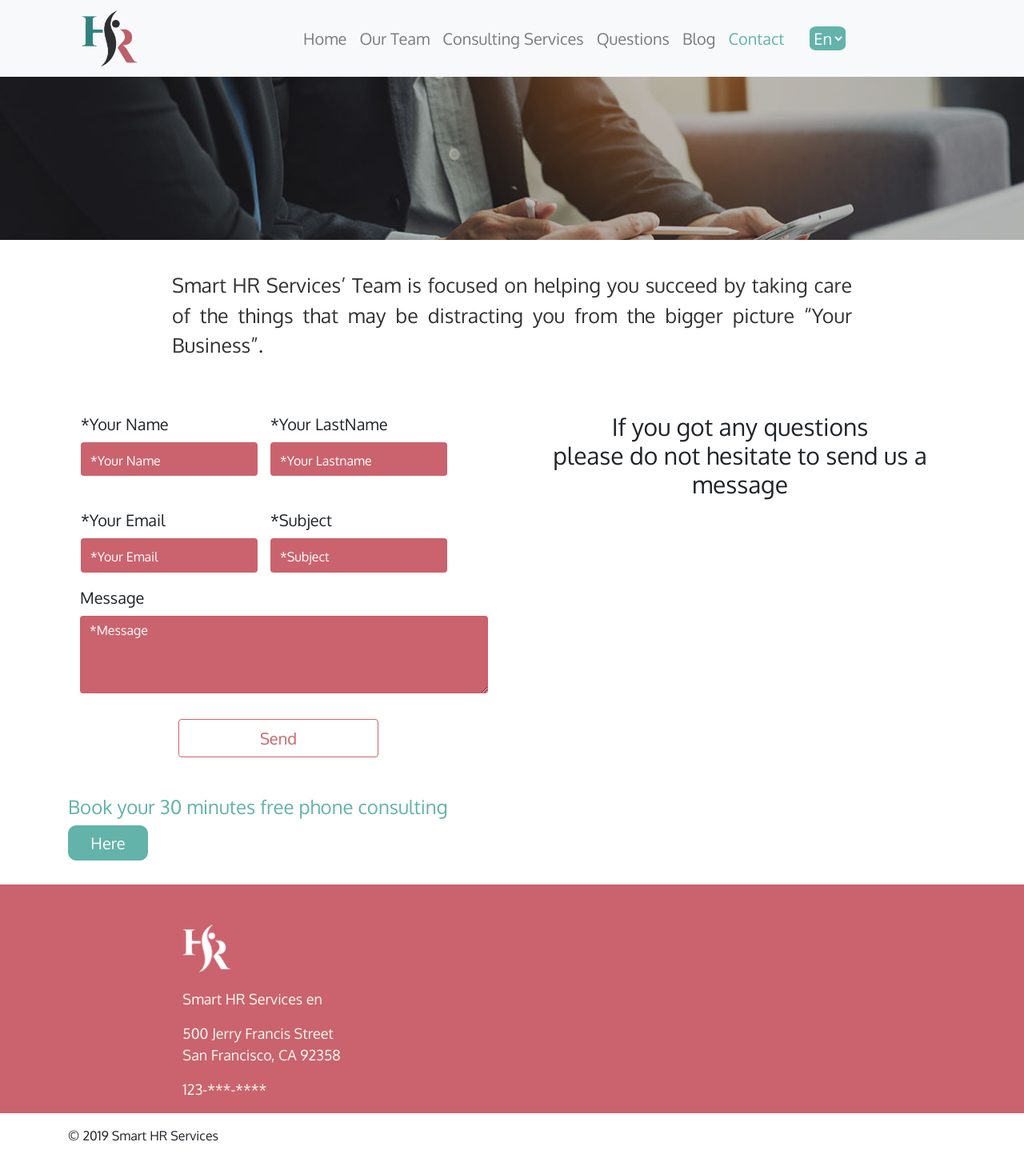
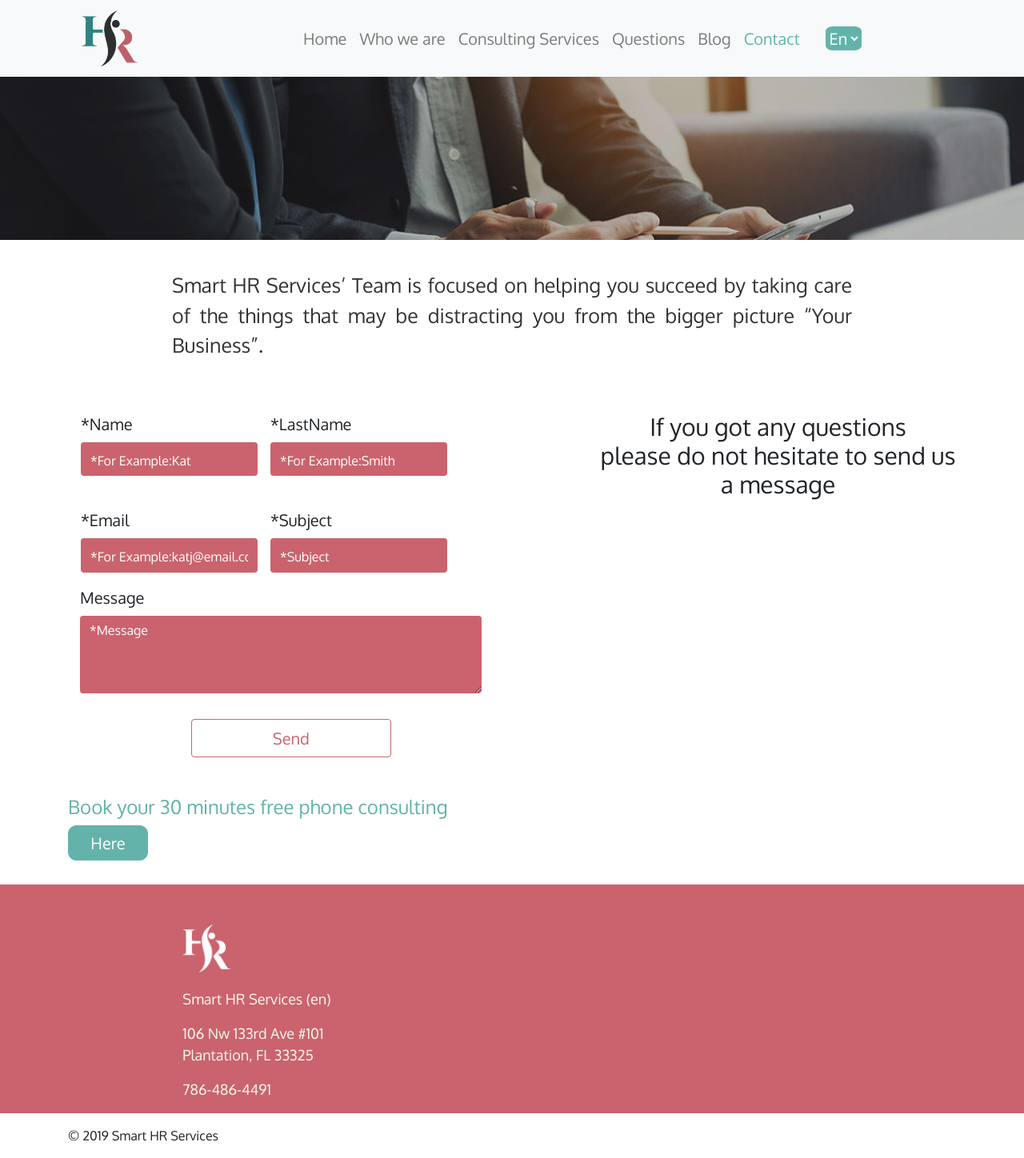
Before and after one commit to Minesto23/smartHR, a Django app: page /contact/ in a window 1280 px wide. Shown: the whole page at 80% size. Run offline with Django 3.2, Linux system fonts and the light colour scheme; data that the repository does not hold is empty; parts of the project's set-up code (start-up, migrations or seed data) failed here and were passed over; some libraries are stand-ins or nearby versions.

Commit message:
cambios frotend

```diff
--- a/contact/forms.py
+++ b/contact/forms.py
@@ -3,19 +3,19 @@ from .models import Quote, Model_Quote, Turns
 
 class ContactForm(forms.Form):
     name = forms.CharField(label="*Your Name", required=True, widget=forms.TextInput(
-        attrs={'class':'form-control', 'placeholder':'*Your Name'}
+        attrs={'class':'form-control' }
     ))
     lastname = forms.CharField(label="*Your LastName", required=True, widget=forms.TextInput(
-        attrs={'class':'form-control', 'placeholder':'*Your LastName'}
+        attrs={'class':'form-control'}
     ))
     email = forms.EmailField(label="*Email", required=True, widget=forms.TextInput(
-        attrs={'class':'form-control', 'placeholder':'*Your Email'}
+        attrs={'class':'form-control'}
     ))
     subject = forms.CharField(label="*Subject",required=True, widget=forms.TextInput(
-        attrs={'class':'form-control', 'placeholder':'*Subject'}
+        attrs={'class':'form-control'}
     ))
     content = forms.CharField(label="*Message", required=True, widget=forms.Textarea(
-        attrs={'class':'form-control', 'rows': 3, 'placeholder':'*Message'}
+        attrs={'class':'form-control', 'rows': 3}
     ))
 
 class DateInput(forms.DateInput):
@@ -25,20 +25,20 @@ class DateInput(forms.DateInput):
 
 class QuoteForm(forms.ModelForm):
     name = forms.CharField(label="*Your Name", required=True, widget=forms.TextInput(
-        attrs={'class':'form-control quotes', 'placeholder':'*For Example:Kat'}
+        attrs={'class':'form-control quotes'}
     ))
     lastname = forms.CharField(label="Your LastName", required=True, widget=forms.TextInput(
-        attrs={'class':'form-control quotes', 'placeholder':'*For Example:Jones'}
+        attrs={'class':'form-control quotes'}
     ))
     email = forms.EmailField(label="*Email", required=True, widget=forms.TextInput(
-        attrs={'class':'form-control quotes', 'placeholder':'*For Example:katJ@email.com'}
+        attrs={'class':'form-control quotes'}
     ))
     phone_number = forms.CharField(label="*Your Cellphone",required=True, widget=forms.TextInput(
-        attrs={'class':'form-control quotes', 'placeholder':'*For Example:123-0000-000'}
+        attrs={'class':'form-control quotes'}
     ))
     date = forms.DateField(label="*Date",required=True, widget=DateInput)
     turn = forms.CharField(label="*Turn",required=True, widget=forms.TextInput(
-        attrs={'class':'form-control quotes', 'placeholder':'*Your Name'}
+        attrs={'class':'form-control quotes'}
     ))
 
     class Meta:
--- a/contact/templates/contact/contact.html
+++ b/contact/templates/contact/contact.html
@@ -26,37 +26,37 @@
 
   <div class="container">
       <div class="row wow fadeInUp">
-        <div class="col-xs-12 col-lg-6 contactf">
+        <div class="col-xs-12 col-lg-7 contactf">
           <div class="container">
             <form action="" id="send_email" name="sendemail" method="post">
               {% csrf_token %}
               <div class="form-group row">
                 <div class="col-sm-1-12 pl-3">
-                  <label for="">{% trans "*Your Name" %}</label>
+                  <label for="">{% trans "*Name" %}</label>
                   {% if LANGUAGE_CODE == "es" %}
-                    {{form_email.name|attr:"placeholder:*Nombres"}}
+                    {{form_email.name|attr:"placeholder:*Por Ejemplo:Kat"}}
                   {% elif LANGUAGE_CODE == "en" %}
-                    {{form_email.name|attr:"placeholder:*Your Name"}}
+                    {{form_email.name|attr:"placeholder:*For Example:Kat"}}
                   {% endif %}
                 </div>
                 {{form_email.name.errors}}
                 <div class="col-sm-1-12 pl-3">
-                  <label for="">{% trans "*Your LastName" %}</label>
+                  <label for="">{% trans "*LastName" %}</label>
                   {% if LANGUAGE_CODE == "es" %}
-                    {{form_email.lastname|attr:"placeholder:*Apellidos"}}
+                    {{form_email.lastname|attr:"placeholder:*Por Ejemplo:Smith"}}
                   {% elif LANGUAGE_CODE == "en" %}
-                    {{form_email.lastname|attr:"placeholder:*Your Lastname"}}
+                    {{form_email.lastname|attr:"placeholder:*For Example:Smith"}}
                   {% endif %}
                 </div>
                 {{form_email.lastname.errors}}
               </div>
               <div class="form-group row pt-4">
                 <div class="col-sm-1-12 pl-3">
-                    <label for="">{% trans "*Your Email" %}</label>
+                    <label for="">{% trans "*Email" %}</label>
                     {% if LANGUAGE_CODE == "es" %}
-                      {{form_email.email|attr:"placeholder:*Correo Electrónico"}}
+                      {{form_email.email|attr:"placeholder:*Por Ejemplo:katj@email.com"}}
                     {% elif LANGUAGE_CODE == "en" %}
-                      {{form_email.email|attr:"placeholder:*Your Email"}}
+                      {{form_email.email|attr:"placeholder:*For Example:katj@email.com"}}
                     {% endif %}
                 </div>
                 {{form_email.email.errors}}
@@ -73,9 +73,9 @@
               <div class="form-group">
                 <label for="">{% trans "Message" %}</label>
                 {% if LANGUAGE_CODE == "es" %}
-                  {{form_email.content|attr:"placeholder:*Mensaje"}}
+                  <div>{{form_email.content|attr:"placeholder:*Mensaje"}}</div>
                 {% elif LANGUAGE_CODE == "en" %}
-                  {{form_email.content|attr:"placeholder:*Message"}}
+                  <div style="max-width: 83%;">{{form_email.content|attr:"placeholder:*Message"}}</div>
                 {% endif %}
               </div>
               {{form_email.content.errors}}
@@ -87,7 +87,7 @@
             </form>
           </div>
         </div>
-        <div class="col-xs-12 col-lg-6 text-center">
+        <div class="col-xs-12 col-lg-5 text-center">
             <h5 class="text-center" id="form_message">{% trans "If you got any questions <br>please do not hesitate to send us a message" %}</h5>
             {% if 'ok' in request.GET %}
                   <p style="font-size: 24px; color: green; padding-top: 10px;">{% trans "Your message was sent, We'll in contact with you" %}</p>
@@ -123,7 +123,7 @@
                     {% csrf_token %}
                       <div class="form-group row">
                         <div class="col-sm-1-12 pl-3">
-                              <label for="">{% trans "*Your Name" %}</label>
+                              <label for="">{% trans "*Name" %}</label>
                               {% if LANGUAGE_CODE == "es" %}
                                 {{form_quote.name|attr:"placeholder:*Por Ejemplo:Kat"}}
                               {% elif LANGUAGE_CODE == "en" %}
@@ -132,7 +132,7 @@
                         </div>
                         {{form_quote.name.errors}}
                         <div class="col-sm-1-12 pl-3">
-                              <label for="">{% trans "*Your LastName" %}</label>
+                              <label for="">{% trans "*LastName" %}</label>
                               {% if LANGUAGE_CODE == "es" %}
                                 {{form_quote.lastname|attr:"placeholder:*Por Ejemplo:Smith"}}
                               {% elif LANGUAGE_CODE == "en" %}
@@ -143,7 +143,7 @@
                         </div>
                         <div class="form-group row pt-4">
                           <div class="col-sm-1-12 pl-3">
-                              <label for="">{% trans "*Your Email" %}</label>
+                              <label for="">{% trans "*Email" %}</label>
                               {% if LANGUAGE_CODE == "es" %}
                                 {{form_quote.email|attr:"placeholder:*Por Ejemplo:katj@email.com"}}
                               {% elif LANGUAGE_CODE == "en" %}
@@ -152,7 +152,7 @@
                           </div>
                           {{form_quote.email.errors}}
                         <div class="col-sm-1-12 pl-3">
-                            <label for="">{% trans "*Your Cell-Phone" %}</label>
+                            <label for="">{% trans "*Cell-Phone" %}</label>
                             {% if LANGUAGE_CODE == "es" %}
                               {{form_quote.phone_number|attr:"type:number"|attr:"placeholder:*Por Ejemplo: 123-0000-000"}}
                             {% elif LANGUAGE_CODE == "en" %}
--- a/core/static/core/css/questions.css
+++ b/core/static/core/css/questions.css
@@ -3,7 +3,7 @@
 }
 
 .question h3 {
-  font-size: 18px;
+  font-size: 25px;
   padding-left: 12px;
   padding-bottom: 25px;
   color: #CA636D;
--- a/core/static/core/css/services.css
+++ b/core/static/core/css/services.css
@@ -9,7 +9,7 @@
 }
 
 #our-service{
-  font-size: 18px;
+  font-size: 25px;
   color: #CA636D;
 }
 
--- a/core/static/core/css/style.css
+++ b/core/static/core/css/style.css
@@ -1,4 +1,5 @@
 @import url('https://fonts.googleapis.com/css?family=Oxygen&display=swap');
+@import url('https://fonts.googleapis.com/css?family=Playfair+Display&display=swap');
 body{
   font-family: 'Oxygen', sans-serif;
 }
@@ -34,8 +35,9 @@ body{
 }
 
 .title{
-  font-size: 95px;
+  font-size: 102px;
   margin-left: 200px;
+  color: #CA636D;
 }
 /*------------------- About us --------------------------*/
 
@@ -67,7 +69,7 @@ body{
 
 #services h3{
   color: #CA636D;
-  font-size: 20px;
+  font-size: 25px;
 }
 
 #service img{
--- a/core/static/core/css/who.css
+++ b/core/static/core/css/who.css
@@ -9,7 +9,7 @@
 
 .job{
   color: #CA636D;
-  padding-top: 40px;
+  padding-top: 20px;
   font-size: 18px;
 }
 
--- a/core/templates/core/base.html
+++ b/core/templates/core/base.html
@@ -43,7 +43,7 @@
                     <a class="nav-link" href="{% url 'home' %}">{% trans "Home" %}</a>
                   </li>
                   <li class="nav-item {% if request.path == '/who/' %}active{% endif %}">
-                    <a class="nav-link" href="{% url 'who' %}">{% trans "Our Team" %} </a>
+                    <a class="nav-link" href="{% url 'who' %}">{% trans "Who we are" %} </a>
                   </li>
                   <li class="nav-item {% if request.path == '/services/' %}active{% endif %}">
                     <a class="nav-link" href="{% url 'services' %}">{% trans "Consulting Services" %} </a>
@@ -87,9 +87,9 @@
           <div class="row justify-content-center" id="footer">
             <div class="col-4 wow slideInUp" >
                 <img src="{% static 'core/images/logo-blanco.png' %}"  alt="" style="height: 60px; width: 60px;">
-              <p style="padding-top: 20px;">Smart HR Services {{LANGUAGE_CODE}}</p>
-              <p>500 Jerry Francis Street <br>San Francisco, CA 92358</p>
-              <p>123-***-****</p>
+              <p style="padding-top: 20px;">Smart HR Services ({{LANGUAGE_CODE}})</p>
+              <p>106 Nw 133rd Ave #101 <br>Plantation, FL 33325</p>
+              <p>786-486-4491</p>
             </div>
             <div class="col-4 wow slideInUp" >
               <div class="row pt-5 mt-5">
--- a/smarthr/settings.py
+++ b/smarthr/settings.py
@@ -12,8 +12,6 @@ https://docs.djangoproject.com/en/2.2/ref/settings/
 
 import os
 
-import django_heroku
-import psycopg2
 
 # Build paths inside the project like this: os.path.join(BASE_DIR, ...)
 BASE_DIR = os.path.dirname(os.path.dirname(os.path.abspath(__file__)))
```
Also changed, not shown: core/templates/core/home.html (+6 -7 lines), our_team/templates/our_team/who.html (+8 -51 lines), 1 other file.
